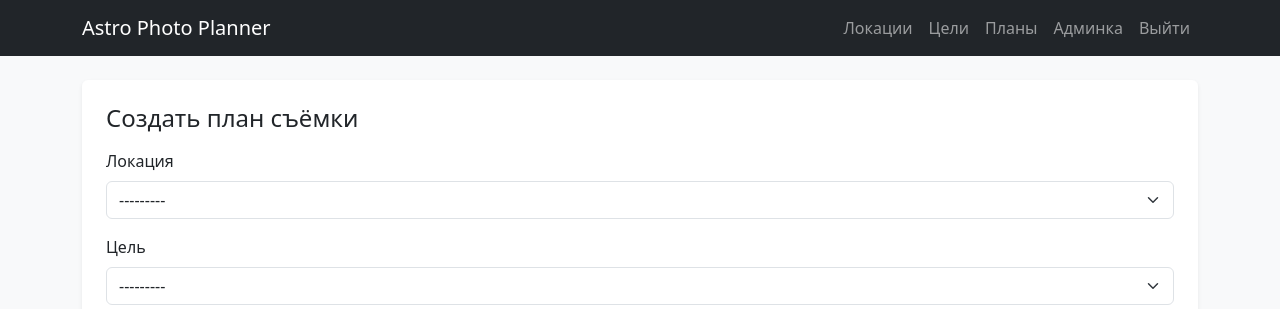
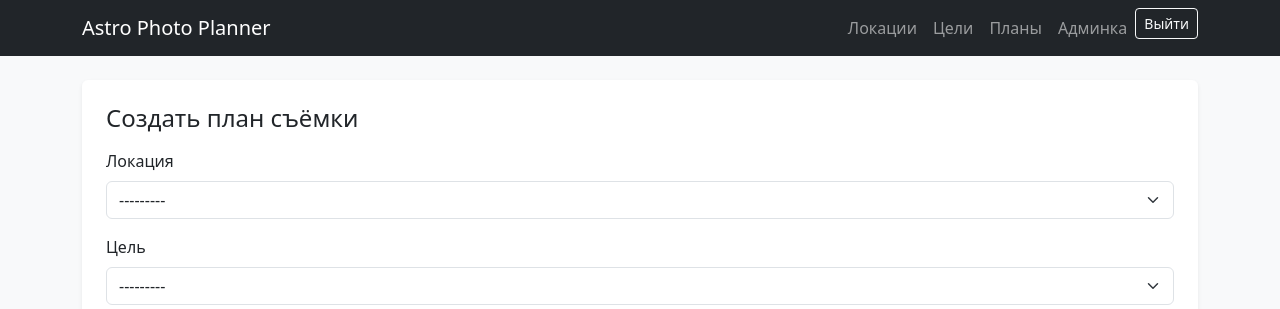
Before and after one commit to ElmiraKadyrmaeva/astro-photo-planner, a Django app: page /plans/create/ in a window 1280 px wide. Shown: the top 309 px of the page. Run offline with Django 5.2, Linux system fonts and the light colour scheme; the visitor is signed in with stand-in values (Sample User, id 1); data that the repository does not hold is empty.

Commit message:
Исправлен выход из системы

```diff
--- a/config/urls.py
+++ b/config/urls.py
@@ -1,8 +1,12 @@
 from django.contrib import admin
 from django.urls import path, include
+from django.contrib.auth import views as auth_views
 
 urlpatterns = [
     path("admin/", admin.site.urls),
-    path("accounts/", include("django.contrib.auth.urls")),
+    path("accounts/", include("django.contrib.auth.urls")),  # login/logout/password_*
     path("", include("planner.urls")),
+
+    # ВАЖНО: переопределяем logout, чтобы работал по GET
+    path("accounts/logout/", auth_views.LogoutView.as_view(), name="logout"),
 ]
--- a/planner/templates/planner/base.html
+++ b/planner/templates/planner/base.html
@@ -39,16 +39,13 @@
         </li>
 
         {% if user.is_authenticated %}
-          <li class="nav-item">
-            <a class="nav-link" href="{% url 'logout' %}">Выйти</a>
-          </li>
+          <form method="post" action="{% url 'logout' %}" class="d-inline">
+              {% csrf_token %}
+              <button class="btn btn-outline-light btn-sm">Выйти</button>
+          </form>
         {% else %}
-          <li class="nav-item">
-            <a class="nav-link" href="{% url 'login' %}">Вход</a>
-          </li>
-          <li class="nav-item">
-            <a class="nav-link" href="{% url 'register' %}">Регистрация</a>
-          </li>
+          <a class="nav-link" href="{% url 'login' %}">Вход</a>
+          <a class="nav-link" href="{% url 'register' %}">Регистрация</a>
         {% endif %}
       </ul>
     </div>
```
